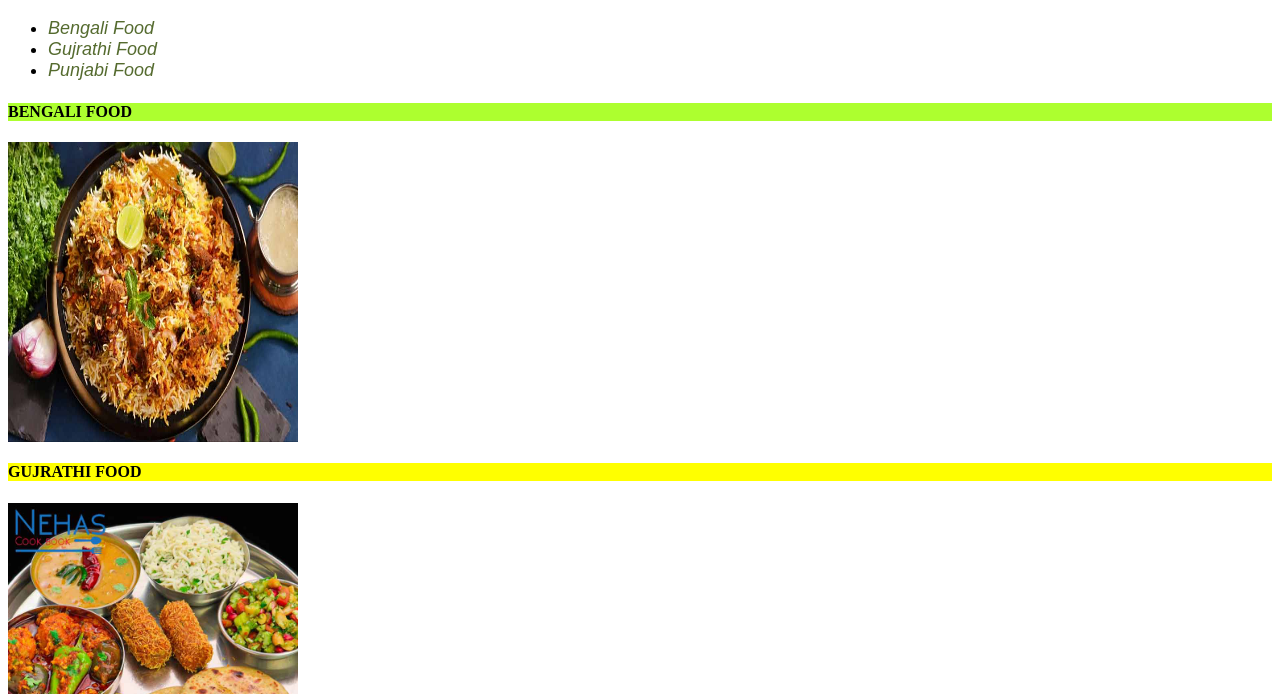
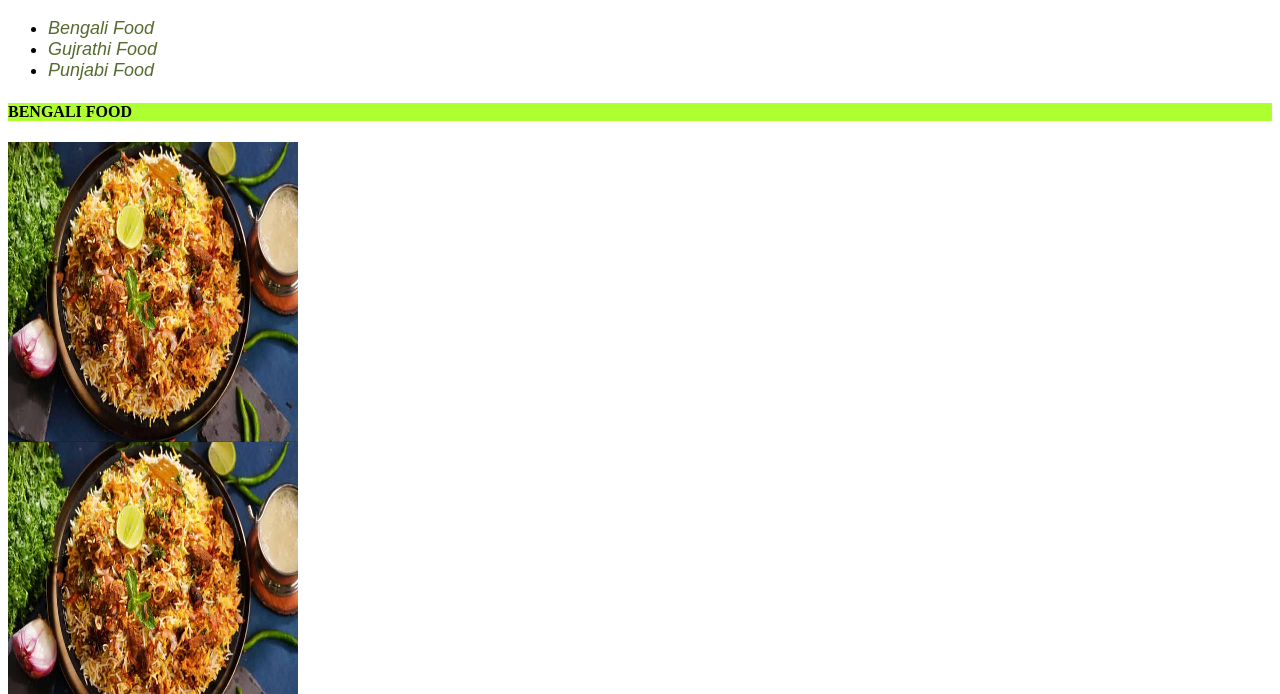
Before and after one commit to magicalbose/Codingal, a plain HTML site: page Cuisine/Cuisines2.html in a window 1280 px wide. Shown: the part 106-800 px from the top of the page. Drawn offline with Linux system fonts and the light colour scheme.

Commit message:
my commit

```diff
--- a/Cuisine/Cuisines2.html
+++ b/Cuisine/Cuisines2.html
@@ -16,7 +16,15 @@
     </ul>
 </nav>
 <h4 id="one"> BENGALI FOOD</h4>
-<img src="./images/Origin-of-Biryani.jpg" width="290" height="300">
+
+
+<div id="bengali_images">
+    <div id="image1"><img src="./images/Origin-of-Biryani.jpg" width="290" height="300"></div>
+    <div id="image2"><img src="./images/Origin-of-Biryani.jpg" width="290" height="300"></div>
+</div>
+
+
+
 <h4 id="two"> GUJRATHI FOOD</h4>
 <img src="./images/Gujarati-thali-WS-1.jpg" width="290" height="300">
 <h4 id="three"> PUNJABI FOOD</h4>
```
Lines whose indentation alone changed are shown as unchanged.
